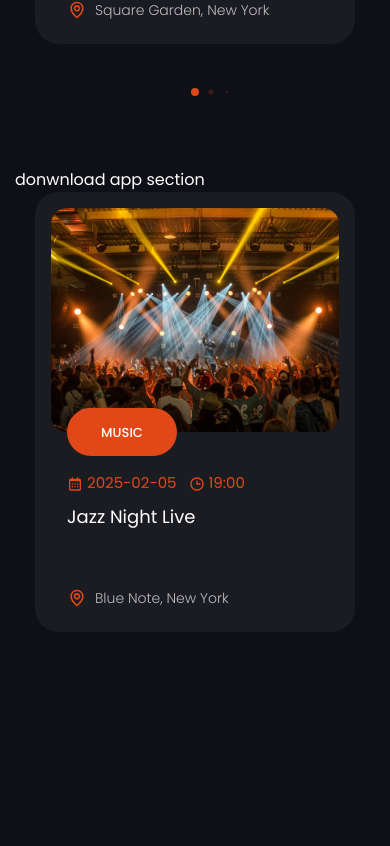
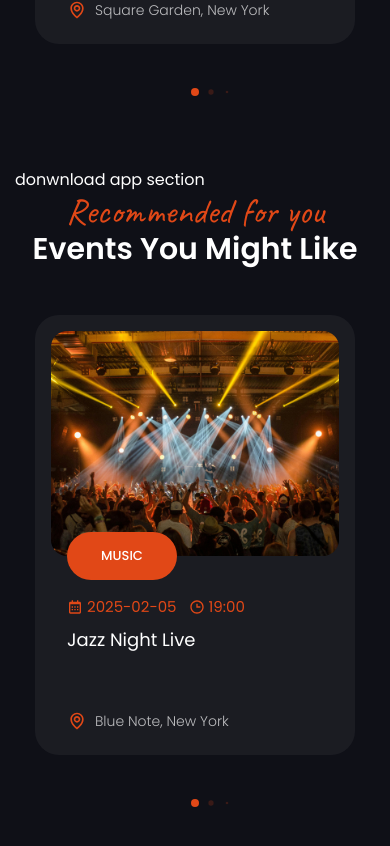
Before and after one commit to Jisap/next15-events, a Next.js app: page / in a window 390 px wide. Shown: the part 1890-2736 px from the top of the page. Before the commit the page ends 2582 px from the top, so only its background shows below. Built offline with nearby package versions, Linux system fonts and the light colour scheme; data requests are answered from the project's data file.

Commit message:
Refactor RecommendedEvents component layout; enhance Swiper integration with responsive breakpoints and pagination

```diff
--- a/components/RecommendedEvents.jsx
+++ b/components/RecommendedEvents.jsx
@@ -22,12 +22,30 @@ const RecommendedEvents = () => {
   )
 
   return (
-    <div>
+    <section className="mb-32">
+      <div className="mb-12 text-center">
+        <h3 className="pretitle">Recommended for you</h3>
+        <h2 className="h2">Events You Might Like</h2>
+      </div>
       {filterRecommendedEvents.length > 0
         ? (
-          <Swiper className="w-full h-[500px]">
+          <Swiper
+            slidesPerView={1}
+            spaceBetween={30}
+            pagination={{
+              dynamicBullets: true,
+              clickable: true
+            }}
+            breakpoints={{
+              640: { slidesPerView: 2 },
+              1024: { slidesPerView: 3 },
+              1310: { slidesPerView: 4 },
+            }}
+            modules={[Pagination]}
+            className="w-full h-[500px]"
+          >
             {filterRecommendedEvents.map((event, index) => (
-              <SwiperSlide key={index}>
+              <SwiperSlide key={index} className="select-none">
                 <Link href="">
                   <Event event={event} />
                 </Link>
@@ -38,7 +56,7 @@ const RecommendedEvents = () => {
           <SkeletonGrid itemCount={4}/>
         )
       }
-    </div>
+    </section>
   )
 }
 
```
